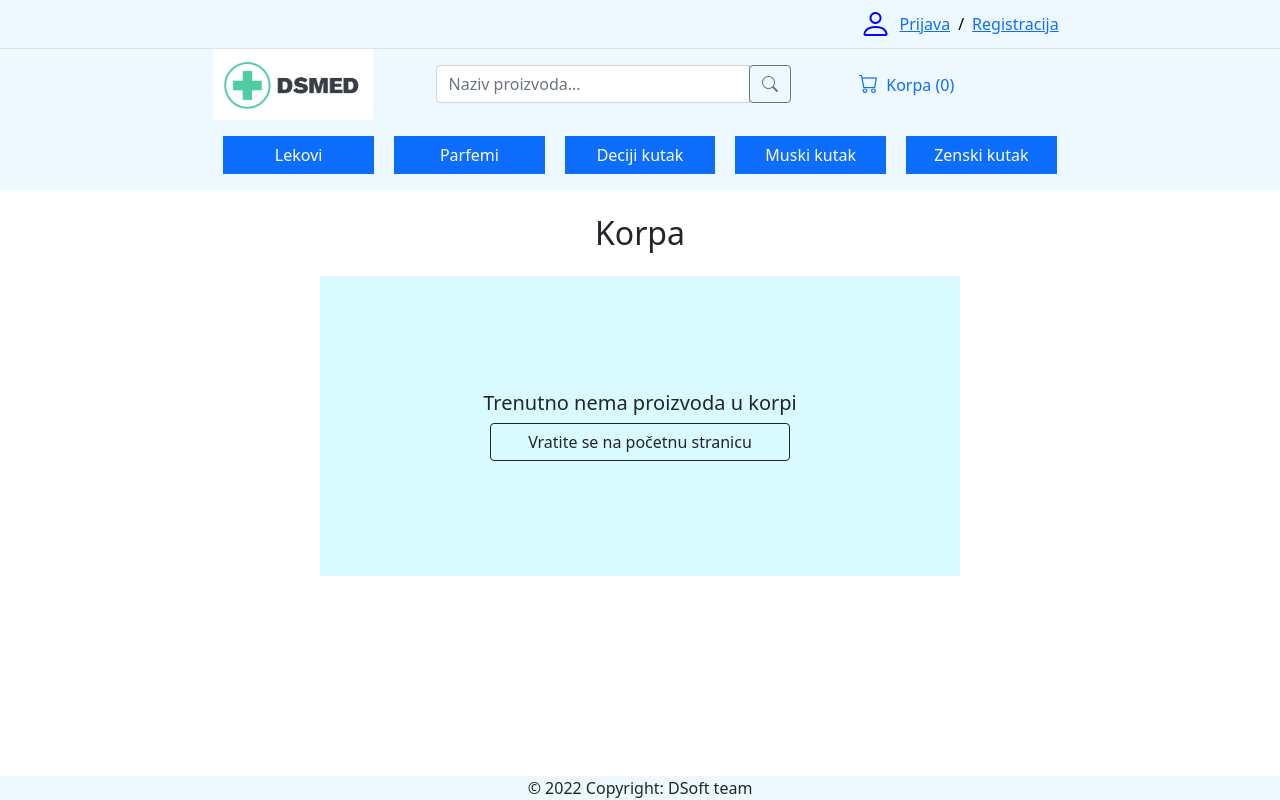
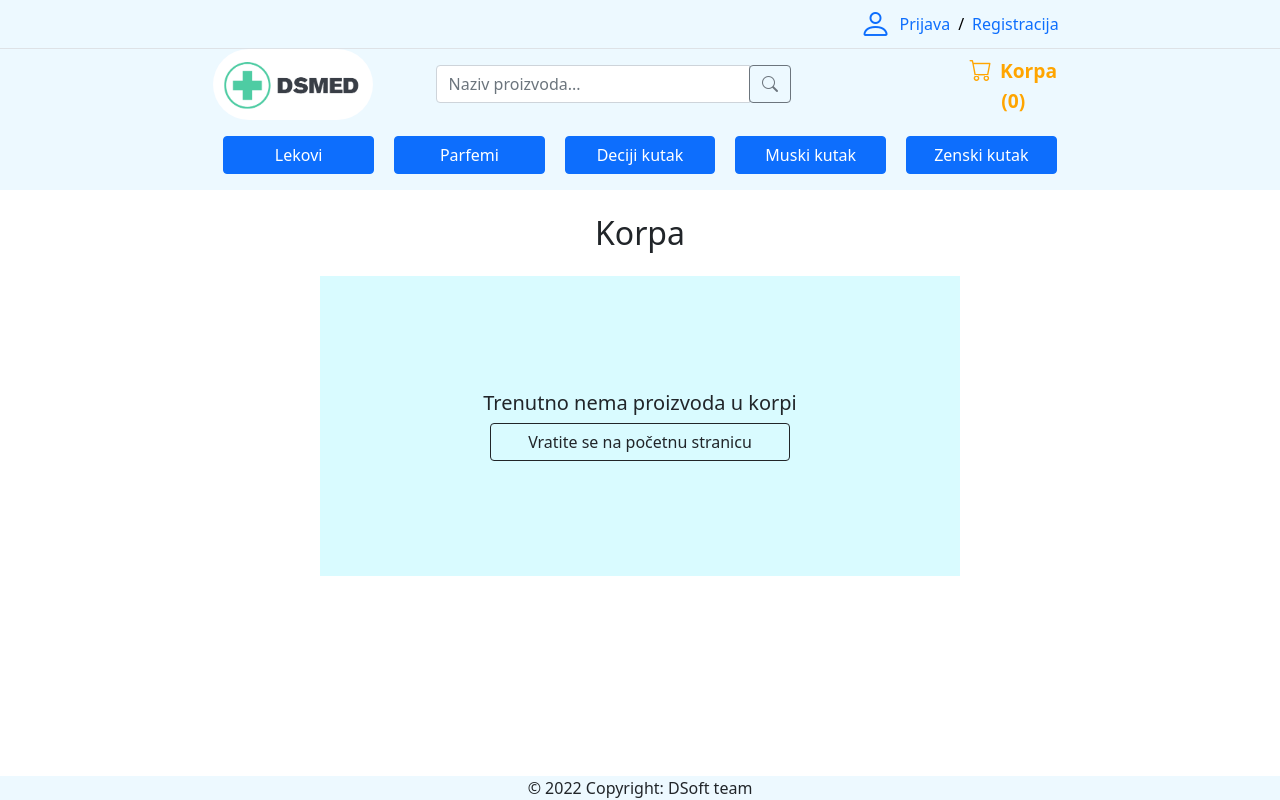
Before and after one commit to DusanInfinity/Projekat3-Prodavnica-medicinske-opreme, a React (Create React App) app in the folder klijent/: page /korpa in a window 1280 px wide. Built offline with nearby package versions, Linux system fonts and the light colour scheme.

Commit message:
Izmenjen css, dizajn

```diff
--- a/klijent/src/App.css
+++ b/klijent/src/App.css
@@ -65,6 +65,10 @@ nav {
 	object-fit: cover;
 }
 
+.korpa-tabela{
+	height: min-content;
+}
+
 .korpa-tabela thead {
 	border-top: 1px solid lightgray;
 	border-bottom: 1px solid lightgray;
@@ -91,7 +95,14 @@ nav {
 .korpa-tabela tbody td {
 	display: flex;
 	align-items: center;
+	justify-content: center;
 }
+
+
+
+
+
+
 
 .star-wrapper {
 	display: flex;
--- a/klijent/src/Item.js
+++ b/klijent/src/Item.js
@@ -14,6 +14,13 @@ function Item({ proizvod, korpaCounter, setKorpaCounter }) {
 		setItem(data);
 	};
 
+	function formatPrice(price) {
+		return new Intl.NumberFormat("de-DE", {
+			style: "currency",
+			currency: "RSD",
+		}).format(price);
+	}
+
 	return (
 		<div className="proizvod-container">
 			<Link to={`/item/${item.productCode}`}>
@@ -22,7 +29,7 @@ function Item({ proizvod, korpaCounter, setKorpaCounter }) {
 			<div className="">
 				<h4>{item.name}</h4>
 				<h4 style={{ color: "red", fontWeight: "700" }}>
-					{item.price} RSD
+					{formatPrice(item.price)}
 				</h4>
 				<div className="d-flex justify-content-around mb-3">
 					<button
--- a/klijent/src/ItemKorpa.jsx
+++ b/klijent/src/ItemKorpa.jsx
@@ -58,6 +58,14 @@ function ItemKorpa({
 
 	};
 
+
+	function formatPrice(price) {
+		return new Intl.NumberFormat("de-DE", {
+			style: "currency",
+			currency: "RSD",
+		}).format(price);
+	}
+
 	const brisanje = (item) => {
 		const obrisani = items.filter(
 			(i) => i.productCode !== item.productCode
@@ -92,24 +100,24 @@ function ItemKorpa({
 				<Link to={`/item/${item.productCode}`}>
 					<img src={item.image} alt="/" />
 				</Link>
-				<label className="mx-4">{item.name}</label>
+				<h5 className="mx-4">{item.name}</h5>
 			</td>
 			<td
 				style={{
 					width: "10%",
-					display: "inline-block",
+
 				}}
 			>
-				<label>{item.price} RSD</label>
+				<h5>{formatPrice(item.price)}</h5>
 			</td>
 
 			<td
 				style={{
 					width: "20%",
-					display: "inline-block",
+
 				}}
 			>
-				<div className="mb-3">
+				<div className="">
 					<div className="input-group">
 						<div className="input-group-prepend">
 							<button
@@ -159,11 +167,10 @@ function ItemKorpa({
 			<td
 				style={{
 					width: "20%",
-					display: "inline-block",
 					textAlign: "center",
 				}}
 			>
-				{ukupnaSumaProizvoda} RSD
+				<h5>{formatPrice(ukupnaSumaProizvoda)}</h5>
 			</td>
 		</tr>
 	);
--- a/klijent/src/ItemProfil.jsx
+++ b/klijent/src/ItemProfil.jsx
@@ -249,7 +249,7 @@ function ItemProfil({ korpaCounter, setKorpaCounter }) {
 								className="btn btn-danger"
 								onClick={handleShowObrisi}
 							>
-								Obrisi proizvod
+								Obriši proizvod
 							</button>
 						</div>
 					</div>
@@ -500,17 +500,17 @@ function ItemProfil({ korpaCounter, setKorpaCounter }) {
 					src={item.image}
 					alt="/"
 					className="col-md-6"
-					style={{ height: "60vh", width: "auto", objectFit: "" }}
+					style={{ height: "60vh", width: "auto", objectFit: "cover" }}
 				/>
-				<div className="proizvod-profil-data col-md-6">
-					<h2>{item.name}</h2>
+				<div className="proizvod-profil-data col-md-6 p-5">
+					<h1 style={{fontWeight: "600"}}>{item.name}</h1>
 					<ProizvodNaStanju kolicina={item.quantity} />
 					<div>
 						<OceniProizvod />
 					</div>
 					<hr />
 					<h5>{item.description}</h5>
-					<h2 style={{ fontWeight: "bold", color: "#e6127c" }}>
+					<h2 className="mt-3 mb-3" style={{ fontWeight: "bold", color: "#e6127c" }}>
 						{formatPrice(item.price)}
 					</h2>
 					<DodajUKorpu kol={item.quantity} />
--- a/klijent/src/Korpa.jsx
+++ b/klijent/src/Korpa.jsx
@@ -25,6 +25,14 @@ function Korpa({ korpaCounter, setKorpaCounter }) {
 		});
 		setUkupnaCena(cena);
 	}, [items]);
+
+
+	function formatPrice(price) {
+		return new Intl.NumberFormat("de-DE", {
+			style: "currency",
+			currency: "RSD",
+		}).format(price);
+	}
 
 	const onPlus = (item) => {
 		const exists = items.find((x) => x.productCode === item.productCode);
@@ -77,7 +85,6 @@ function Korpa({ korpaCounter, setKorpaCounter }) {
 							<thead className="col-md-12">
 								<tr
 									style={{
-										display: "block",
 										width: "100%",
 										textAlign: "center",
 									}}
@@ -95,7 +102,6 @@ function Korpa({ korpaCounter, setKorpaCounter }) {
 										style={{
 											width: "10%",
 											display: "inline-block",
-											verticalAlign: "middle",
 										}}
 									>
 										Cena
@@ -106,7 +112,7 @@ function Korpa({ korpaCounter, setKorpaCounter }) {
 											display: "inline-block",
 										}}
 									>
-										Kolicina
+										Količina
 									</th>
 									<th
 										style={{
@@ -137,22 +143,24 @@ function Korpa({ korpaCounter, setKorpaCounter }) {
 							</tbody>
 						</table>
 						<div className="col-md-3 ps-3">
-							<h3 className="border-bottom pb-2 mb-2">
-								Pregled:
-							</h3>
-							<div className="border-bottom mb-2">
+							<div style={{textAlign: "right"}}>
+								<h3 className="border-bottom pb-2 mb-2">
+									Pregled:
+								</h3>
+							</div>
+							<div className="border-bottom mb-2"  style={{textAlign: "right"}}>
 								<label>Medjuzbir</label>
-								<h2>{ukupnaCena} RSD</h2>
+								<h2>{formatPrice(ukupnaCena)}</h2>
 							</div>
-							<div className="border-bottom mb-2">
+							<div className="border-bottom mb-2"  style={{textAlign: "right"}}>
 								<label>Dostava</label>
 								<h2>0 RSD</h2>
 							</div>
-							<div className="border-bottom mb-2">
+							<div className="border-bottom mb-2"  style={{textAlign: "right"}}>
 								<label>Ukupno</label>
-								<h2>{ukupnaCena} RSD</h2>
+								<h2>{formatPrice(ukupnaCena)}</h2>
 							</div>
-							<div>
+							<div  style={{textAlign: "right"}}>
 								<button
 									className="btn btn-outline-primary"
 									onClick={() => {
@@ -163,7 +171,7 @@ function Korpa({ korpaCounter, setKorpaCounter }) {
 										}
 									}}
 								>
-									Nastavi porudzbinu
+									Nastavi porudžbinu
 								</button>
 							</div>
 						</div>
--- a/klijent/src/Nav.js
+++ b/klijent/src/Nav.js
@@ -40,7 +40,7 @@ function Nav({ korpaCounter }) {
 				<div className="col-md-8 d-flex justify-content-end align-items-center">
 					<i
 						className="bi bi-person"
-						style={{ fontSize: "2rem", color: "blue" }}
+						style={{ fontSize: "2rem", color: "#0d6efd" }}
 					></i>
 					<Link
 						to={"/"}
@@ -60,13 +60,21 @@ function Nav({ korpaCounter }) {
 				<div className="col-md-8 d-flex justify-content-end align-items-center">
 					<i
 						className="bi bi-person"
-						style={{ fontSize: "2rem", color: "blue" }}
+						style={{ fontSize: "2rem", color: "#0d6efd" }}
 					></i>
-					<Link to={"/login"} className="mx-2">
+					<Link
+						to={"/login"}
+						className="mx-2"
+						style={{ textDecoration: "none" }}
+					>
 						Prijava
 					</Link>
 					/
-					<Link to={"/registracija"} className="mx-2">
+					<Link
+						to={"/registracija"}
+						className="mx-2"
+						style={{ textDecoration: "none" }}
+					>
 						Registracija
 					</Link>
 				</div>
@@ -271,7 +279,7 @@ function Nav({ korpaCounter }) {
 			</div>
 			<div className="nav col-md-8 justify-content-between">
 				<Link to={"/"}>
-					<img className="logo-img" src={require("./Logo.png")}></img>
+					<img className="logo-img rounded-pill" src={require("./Logo.png")}></img>
 				</Link>
 				<div className="d-flex col-md-5 align-items-center">
 					<div className="input-group">
@@ -295,16 +303,19 @@ function Nav({ korpaCounter }) {
 						</div>
 					</div>
 				</div>
-				<div className="col-md-3 d-flex justify-content-between align-items-center">
+				<div className="col-md-3 d-flex justify-content-end align-items-center">
 					<Link
 						to={"/korpa"}
 						className="col-md-6 d-flex-row justify-content-between"
 						style={{ textDecoration: "none" }}
 					>
-						<div className="">
+						<div
+							className=""
+							style={{ fontSize: "1.2rem", color: "orange", fontWeight: "bold" }}
+						>
 							<i
 								className="bi bi-cart me-2"
-								style={{ fontSize: "1.2rem" }}
+								style={{ fontSize: "1.4rem" }}
 							></i>
 							Korpa (
 							<span className="korpa-counter">
--- a/klijent/src/home.js
+++ b/klijent/src/home.js
@@ -25,7 +25,7 @@ function Home({ korpaCounter, setKorpaCounter }) {
 		if (items.length === 0) {
 			return (
 				<div className="mt-5">
-					<h2>Žao name je trenutno nema proizvoda!</h2>
+					<h2>Žao nam je, trenutno nema proizvoda!</h2>
 				</div>
 			);
 		}
--- a/klijent/src/kategorija.jsx
+++ b/klijent/src/kategorija.jsx
@@ -27,7 +27,7 @@ function Kategorija({ korpaCounter, setKorpaCounter }) {
 		if (items.length === 0) {
 			return (
 				<div className="mt-5">
-					<h2>Žao name je trenutno nema proizvoda!</h2>
+					<h2>Žao nam je, trenutno nema proizvoda!</h2>
 				</div>
 			);
 		}
--- a/klijent/src/kategorije.jsx
+++ b/klijent/src/kategorije.jsx
@@ -32,7 +32,7 @@ function Kategorije() {
     <div className="my-3 col-md-8 d-flex flex-row justify-content-center align-items-center">
       {kategorije.map((item) => {
         return (
-          <button key={item} className="btn btn-primary kategorija-dugme" onClick={() => routeChange(item)}>
+          <button key={item} className="btn btn-primary kategorija-dugme rounded" onClick={() => routeChange(item)}>
             {item}
           </button>
         );
```
